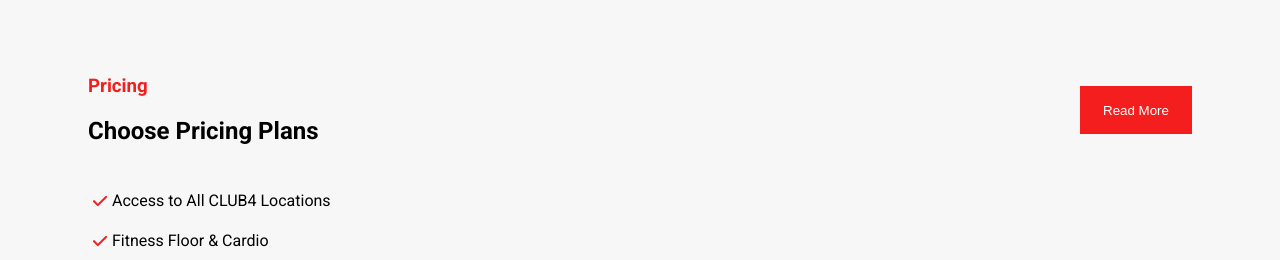
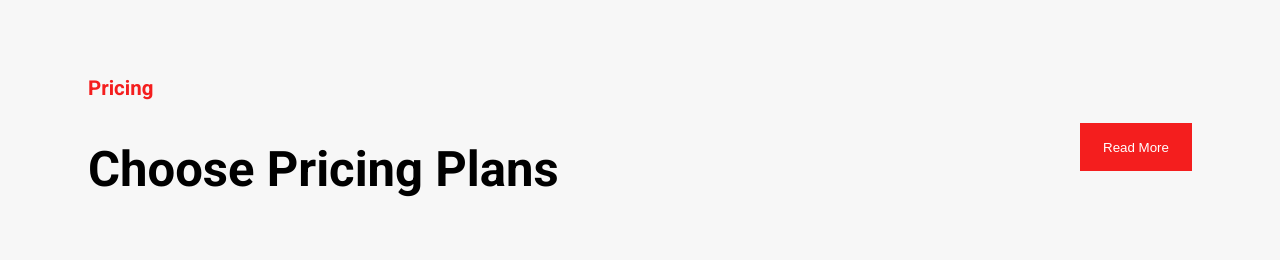
Before and after one commit to SebastianUrdaneguiBisalaya/1-activity-html-css-sprint-1, a plain HTML site: page PriceSection-LatestVersion/index.html in a window 1280 px wide. Shown: the top 260 px of the page. Drawn offline with Linux system fonts and the light colour scheme.

Commit message:
add: Styles en header

```diff
--- a/PriceSection-LatestVersion/scss/components/_body.scss
+++ b/PriceSection-LatestVersion/scss/components/_body.scss
@@ -14,8 +14,13 @@ body {
     background-color: variables.$color-gray-light;
 }
 
+h1 {
+    font-size: variables.$font-size-title;
+}
+
 h3 {
     color: variables.$color-red-strong;
+    font-size: variables.$font-size-description;
 }
 
 p {
--- a/PriceSection-LatestVersion/scss/shared/_variables.scss
+++ b/PriceSection-LatestVersion/scss/shared/_variables.scss
@@ -2,6 +2,8 @@
 $font-family-base: 'Roboto', sans-serif;
 $font-weight-title: 900;
 $font-weight-description: 300;
+$font-size-title: clamp(1.9375rem, 3.9vw, 3.0625rem);
+$font-size-description: clamp(1rem, 1.6vw, 3rem);
 
 // Colors
 $color-white: #FFF;
```
Also changed, not shown: PriceSection-LatestVersion/dist/css/index.css, 1 other file.
